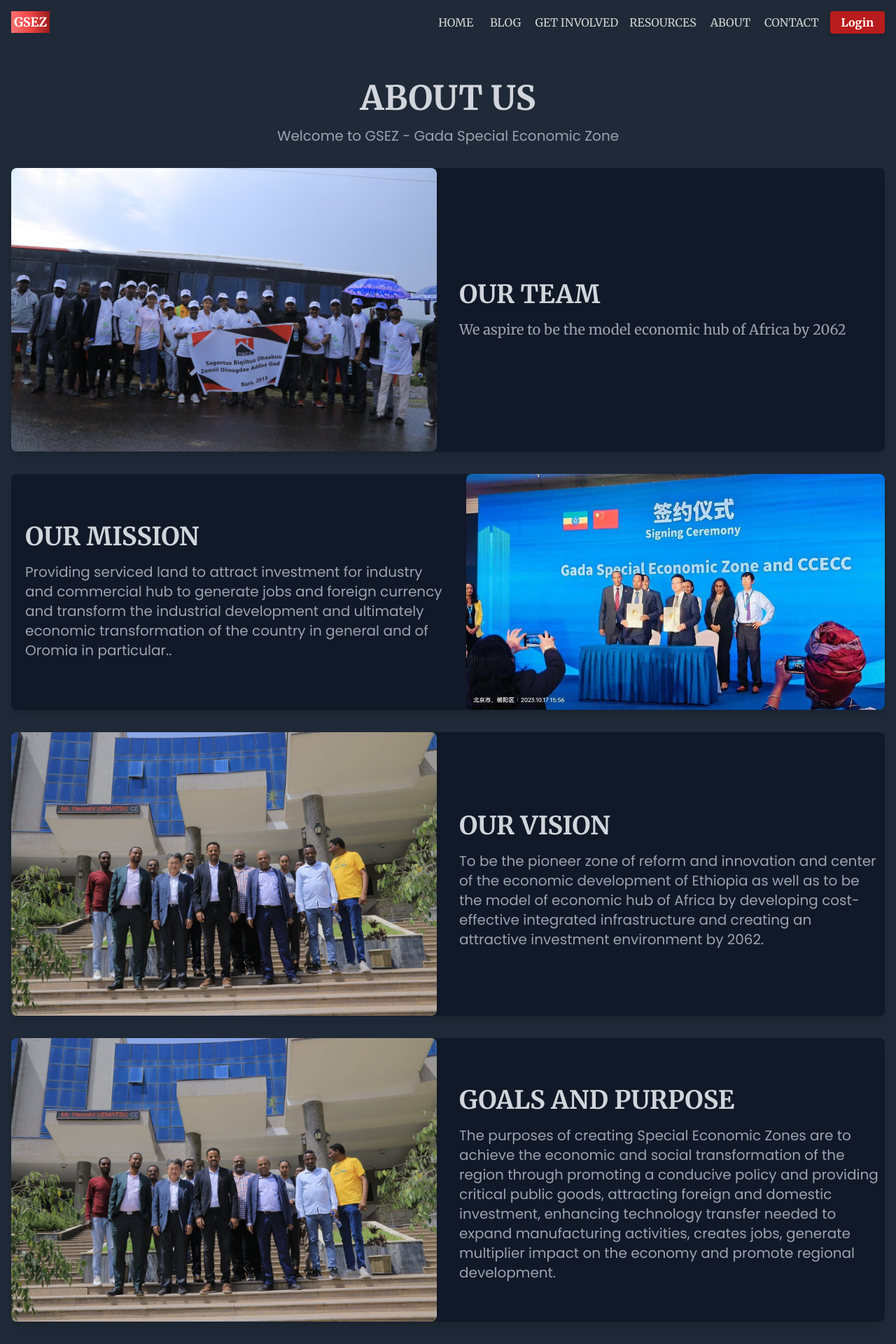
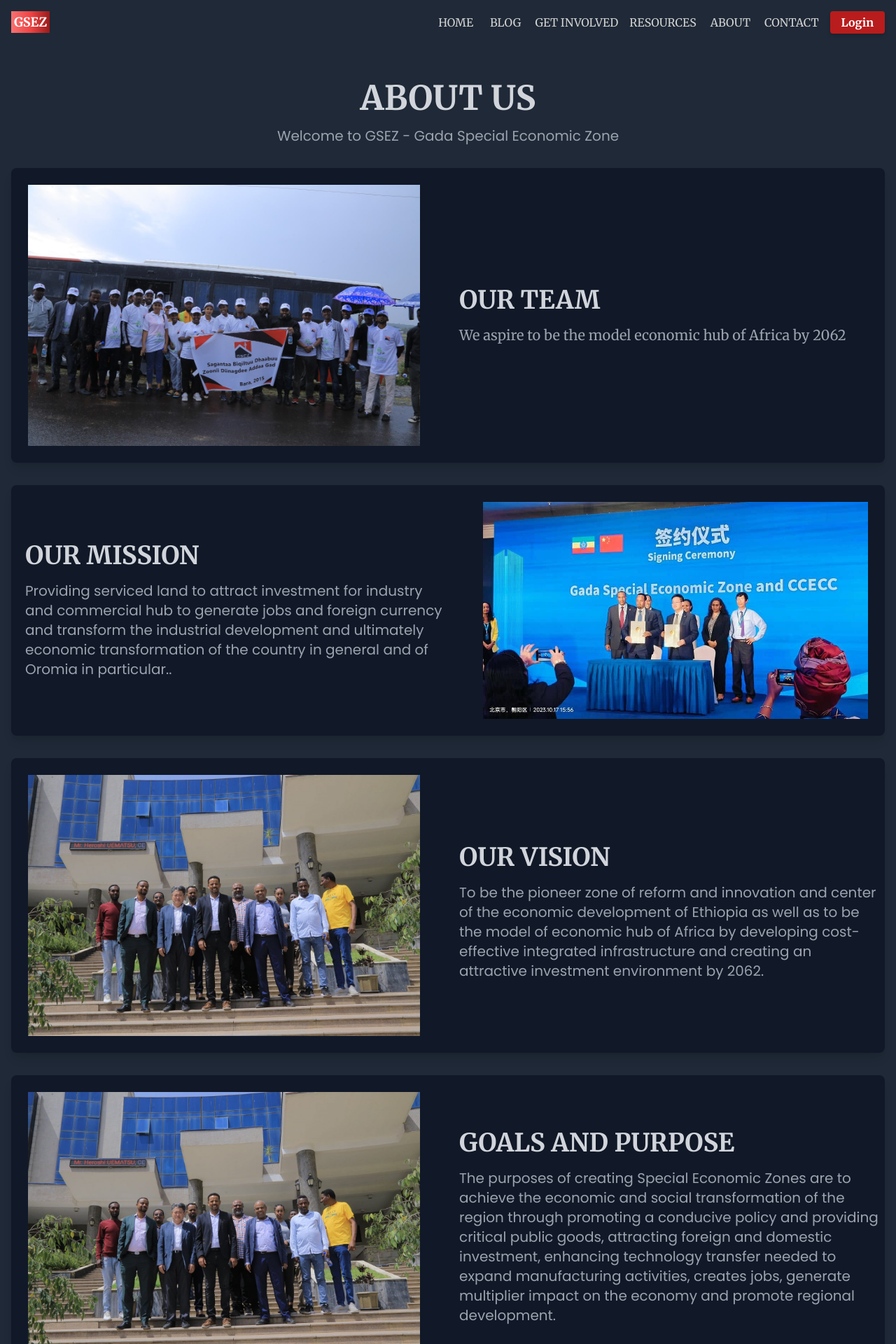
Before and after one commit to bekistan/GSEZ, a Next.js app: page /about in a window 1280 px wide. Shown: the top 1920 px of the page at 70% size. Built offline with nearby package versions, Linux system fonts and the light colour scheme; no server answers.

Commit message:
Update aboutus.tsx

```diff
--- a/src/components/aboutus.tsx
+++ b/src/components/aboutus.tsx
@@ -12,7 +12,7 @@ const About = () => {
       </header>
 
       <section className="grid grid-cols-1 lg:grid-cols-2 gap-8 bg-gray-900 mb-8 rounded-lg shadow-lg">
-        <Image src="/image/ppl.jpg" alt="Our Team" width={600} height={500} className="w-full h-auto rounded-lg" />
+        <Image src="/image/ppl.jpg" alt="Our Team" width={600} height={500} className="w-full h-auto rounded-lg p-6" />
         <div className="flex flex-col justify-center">
           <h2 style={{ fontFamily: 'var(--font-merriweather)'}}  className="text-2xl md:text-3xl lg:text-4xl font-bold text-gray-300 mb-4">OUR TEAM</h2>
           <p style={{ fontFamily: 'var(--font-merriweather)'}}  className="text-base md:text-lg lg:text-xl text-gray-400">
@@ -30,11 +30,11 @@ const About = () => {
           economic transformation of the country in general and of Oromia in particular..
           </p>
         </div>
-        <Image src="/image/mission.jpg" alt="Our Mission" width={600} height={500} className="w-full h-auto rounded-lg" />
+        <Image src="/image/mission.jpg" alt="Our Mission" width={600} height={500} className="w-full h-auto p-6 rounded-lg" />
       </section>
 
       <section className="grid grid-cols-1 lg:grid-cols-2 bg-gray-900 gap-8 mb-8 rounded-lg shadow-lg">
-        <Image src="/image/team.jpg" alt="Our vision" width={600} height={400} className="w-full h-auto rounded-lg" />
+        <Image src="/image/team.jpg" alt="Our vision" width={600} height={400} className="w-full h-auto p-6 rounded-lg" />
         <div className="flex flex-col justify-center">
           <h2 style={{ fontFamily: 'var(--font-merriweather)'}}  className="pt-5 text-2xl md:text-3xl lg:text-4xl font-bold text-gray-300 mb-4">OUR VISION</h2>
           <p style={{ fontFamily: 'var(--font-poppins)'}}  className="pr-2 text-base md:text-lg lg:text-xl text-gray-400">
@@ -46,7 +46,7 @@ const About = () => {
       </section>
 
            <section className="grid grid-cols-1 lg:grid-cols-2 bg-gray-900 gap-8 mb-8 rounded-lg shadow-lg">
-        <Image src="/image/team.jpg" alt="Our vision" width={600} height={500} className="w-full h-auto rounded-lg" />
+        <Image src="/image/team.jpg" alt="Our vision" width={600} height={500} className="w-full h-auto p-6 rounded-lg" />
         <div className="flex flex-col justify-center">
           <h2 style={{ fontFamily: 'var(--font-merriweather)'}}  className="pt-5 text-2xl md:text-3xl lg:text-4xl font-bold text-gray-300 mb-4">GOALS AND PURPOSE</h2>
           <p  style={{ fontFamily: 'var(--font-poppins)'}} className="pb-2 text-base md:text-lg lg:text-xl text-gray-400">
```
